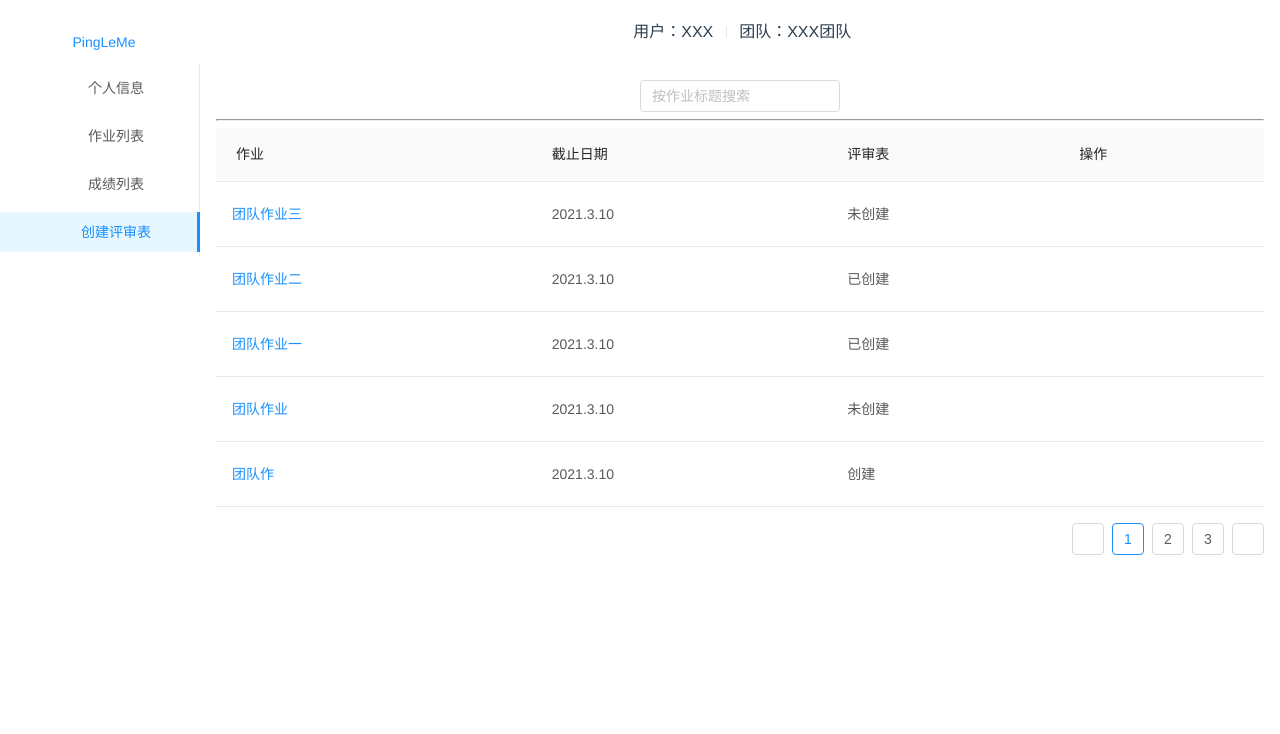
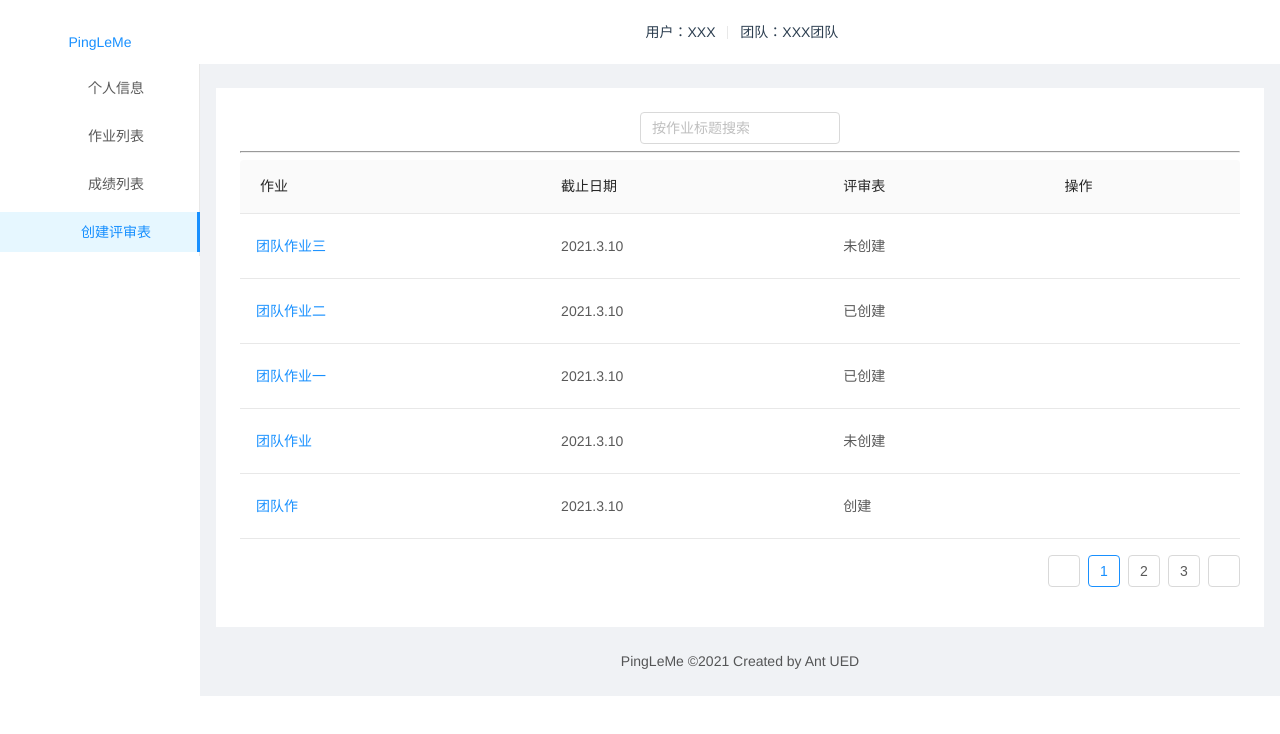
Before and after one commit to FZUSESPR21/pingleme-vue, a Vue app: page / in a window 1280 px wide. Shown: the top 734 px of the page. Built offline with nearby package versions, Linux system fonts and the light colour scheme.

Commit message:
Update CreateEvaluation

```diff
--- a/public/index.html
+++ b/public/index.html
@@ -7,7 +7,7 @@
     <link rel="icon" href="<%= BASE_URL %>favicon.ico">
     <title><%= htmlWebpackPlugin.options.title %></title>
   </head>
-  <body>
+  <body style="margin:0;padding: 0;">
     <noscript>
       <strong>We're sorry but <%= htmlWebpackPlugin.options.title %> doesn't work properly without JavaScript enabled. Please enable it to continue.</strong>
     </noscript>
--- a/src/components/NormalNav.vue
+++ b/src/components/NormalNav.vue
@@ -19,7 +19,7 @@
         <a-icon type="file-done" />
         <span>成绩列表</span>
       </a-menu-item>
-	  <a-menu-item key="4">
+	  <a-menu-item key="4" @click="goTocrEva()">
 	    <a-icon type="form" />
 	    <span>创建评审表</span>
 	  </a-menu-item>
@@ -37,9 +37,12 @@ export default {
 	},
 	methods: {
 		toggleCollapsed() {
-		this.collapsed = !this.collapsed;
-    },
-  },
+			this.collapsed = !this.collapsed;
+		},
+		goTocrEva(){
+			this.$router.push('/');
+		}
+	},
 };
 </script>
 
--- a/src/normal/CreateEvaluation.vue
+++ b/src/normal/CreateEvaluation.vue
@@ -1,11 +1,16 @@
 <template>
-  <a-layout id="components-layout-demo-evaluation-trigger">
-	<a-layout-sider v-model="collapsed" :trigger="null" collapsible id="sider1">
+	<a-layout id="components-layout-demo-responsive">
+		<a-layout-sider
+			breakpoint="lg"
+			collapsed-width="0"
+			@collapse="onCollapse"
+			@breakpoint="onBreakpoint"
+			id="sider1"
+		>
 			<div class="logo">
 				<a-button type="link"
 						style="margin-bottom: 16px; margin-top: 10px;"
 						@click="() => (collapsed = !collapsed)">
-			  <a-icon :type="collapsed ? 'menu-unfold' : 'menu-fold'" />
 							&nbsp;PingLeMe
 				</a-button>
 			</div>
@@ -13,24 +18,29 @@
 		</a-layout-sider>
 
 		<a-layout>
-		<a-layout-header style="background: #fff;font-size: medium;">
+			<a-layout-header :style="{ background: '#fff', padding: 0 }">
 				<div class="info">
 					<a-icon type="user" />&nbsp;用户：XXX
 					<a-divider type="vertical" />
 					<a-icon type="team" />&nbsp;团队：XXX团队
 				</div>
 			</a-layout-header>
-		<a-layout-content :style="{ margin: '0px 0px', padding: '16px', background: '#fff', minHeight: '280px' }">
+			<a-layout-content :style="{ margin: '24px 16px 0' }">
+				<div :style="{ padding: '24px', background: '#fff', minHeight: '360px' }">
 					<a-input-search placeholder="按作业标题搜索" style="width: 200px;margin-left:0px;" @search="onSearch" />
 					<hr>
 					<a-table :columns="columns" :data-source="data"  :pagination="myPagination">
 						<a slot="name" slot-scope="text">{{ text }}</a>
 						<span slot="customTitle"><a-icon type="smile-o" /> 作业</span>
 						<span slot="action" >
-					<a-button type="link" style="margin-left:0px;" @click="goTocrEva()"><a><a-icon type="edit" /></a></a-button>
+							<a-button type="link" style="margin-left:0px;" @click="goTocrEvaform()"><a><a-icon type="edit" /></a></a-button>
 						</span>
 					</a-table>
+				</div>
 			</a-layout-content>
+			<a-layout-footer style="textAlign: center">
+				PingLeMe ©2021 Created by Ant UED
+			</a-layout-footer>
 		</a-layout>
   </a-layout>
 </template>
@@ -151,18 +161,24 @@
 		    };
 		},
 		methods:{
-			goTocrEva(){
+			goTocrEvaform(){
 				this.$router.push('/evacr')
 			},
 			onSearch(value) {
 			    console.log(value);
+			},
+			onCollapse(collapsed, type) {
+			    console.log(collapsed, type);
+			 },
+			onBreakpoint(broken) {
+			    console.log(broken);
 			},
 		}
 	}
 </script>
 
 <style>
-#components-layout-demo-evaluation-trigger .logo{
+#components-layout-demo-responsive .logo{
   height: 32px;
   background: rgba(255, 255, 255, 0);
   margin: 16px;
--- a/src/normal/CreateEvaluationForm.vue
+++ b/src/normal/CreateEvaluationForm.vue
@@ -1,31 +1,39 @@
 <template>
-	<a-layout id="components-layout-demo-evaluationform-trigger">
-		<a-layout-sider v-model="collapsed" :trigger="null" collapsible id="formside1">
-		    <div class="formlogo">
+	<a-layout id="components-layout-demo-responsive-form">
+		<a-layout-sider
+			breakpoint="lg"
+			collapsed-width="0"
+			@collapse="onCollapse"
+			@breakpoint="onBreakpoint"
+			id="formsider1"
+		>
+			<div class="formlogo">
 				<a-button type="link"
 						style="margin-bottom: 16px; margin-top: 10px;"
 						@click="() => (collapsed = !collapsed)">
-				  <a-icon :type="collapsed ? 'menu-unfold' : 'menu-fold'" />
 							&nbsp;PingLeMe
 				</a-button>
 			</div>
-		    <NormalNav></NormalNav>
+			<NormalNav></NormalNav>
 		</a-layout-sider>
 
 		<a-layout>
-			<a-layout-header style="background: #fff;font-size: medium;">
-				<div class="evainfo">
+			<a-layout-header :style="{ background: '#fff', padding: 0 }">
+				<div class="info">
 					<a-icon type="user" />&nbsp;用户：XXX
 					<a-divider type="vertical" />
 					<a-icon type="team" />&nbsp;团队：XXX团队
 					<a-divider type="vertical" />
-					<a-icon type="team" />&nbsp;作业：作业XXX
+					<a-icon type="book" />&nbsp;作业：作业XXX
 				</div>
 			</a-layout-header>
+			<a-layout-content :style="{ margin: '24px 16px 0' }">
 			<hr>
-			<a-layout-content :style="{ margin: '0px 0px', padding: '16px', background: '#fff', minHeight: '280px' }">
 				<EvaCrForm></EvaCrForm>
 			</a-layout-content>
+			<a-layout-footer style="textAlign: center">
+				PingLeMe ©2021 Created by Ant UED
+			</a-layout-footer>
 		</a-layout>
 	</a-layout>
 </template>
@@ -43,7 +51,15 @@
 			return{
 				collapsed:false,
 			}
-		}
+		},
+		methods:{
+			onCollapse(collapsed, type) {
+			    console.log(collapsed, type);
+			 },
+			onBreakpoint(broken) {
+			    console.log(broken);
+			},
+		},
 	}
 </script>
 
@@ -53,7 +69,7 @@
   background: rgba(255, 255, 255, 0);
   margin: 16px;
 }
-#formside1{
+#formsider1{
 	background-color: white;
 }
 </style>
```
Lines whose indentation alone changed are shown as unchanged.
